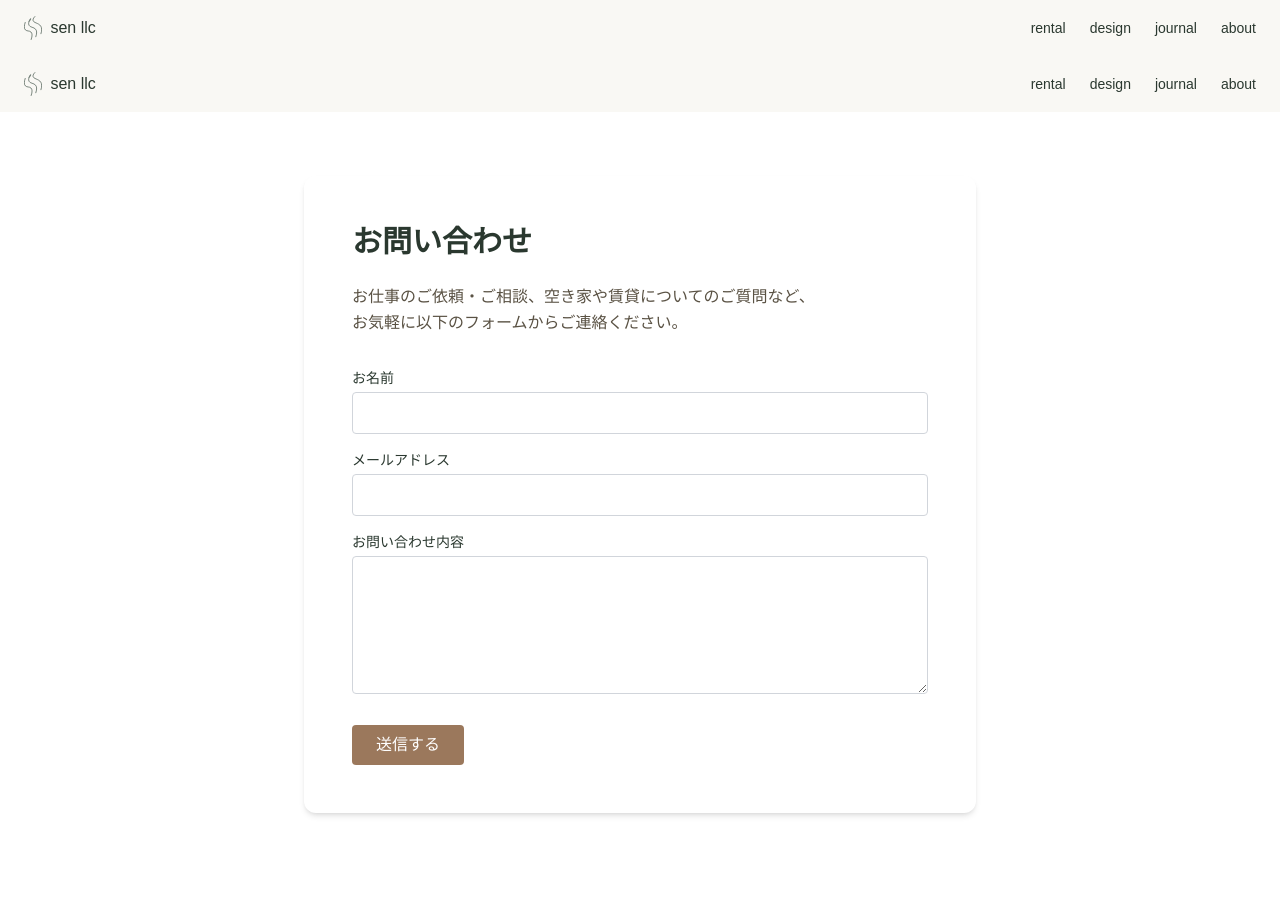
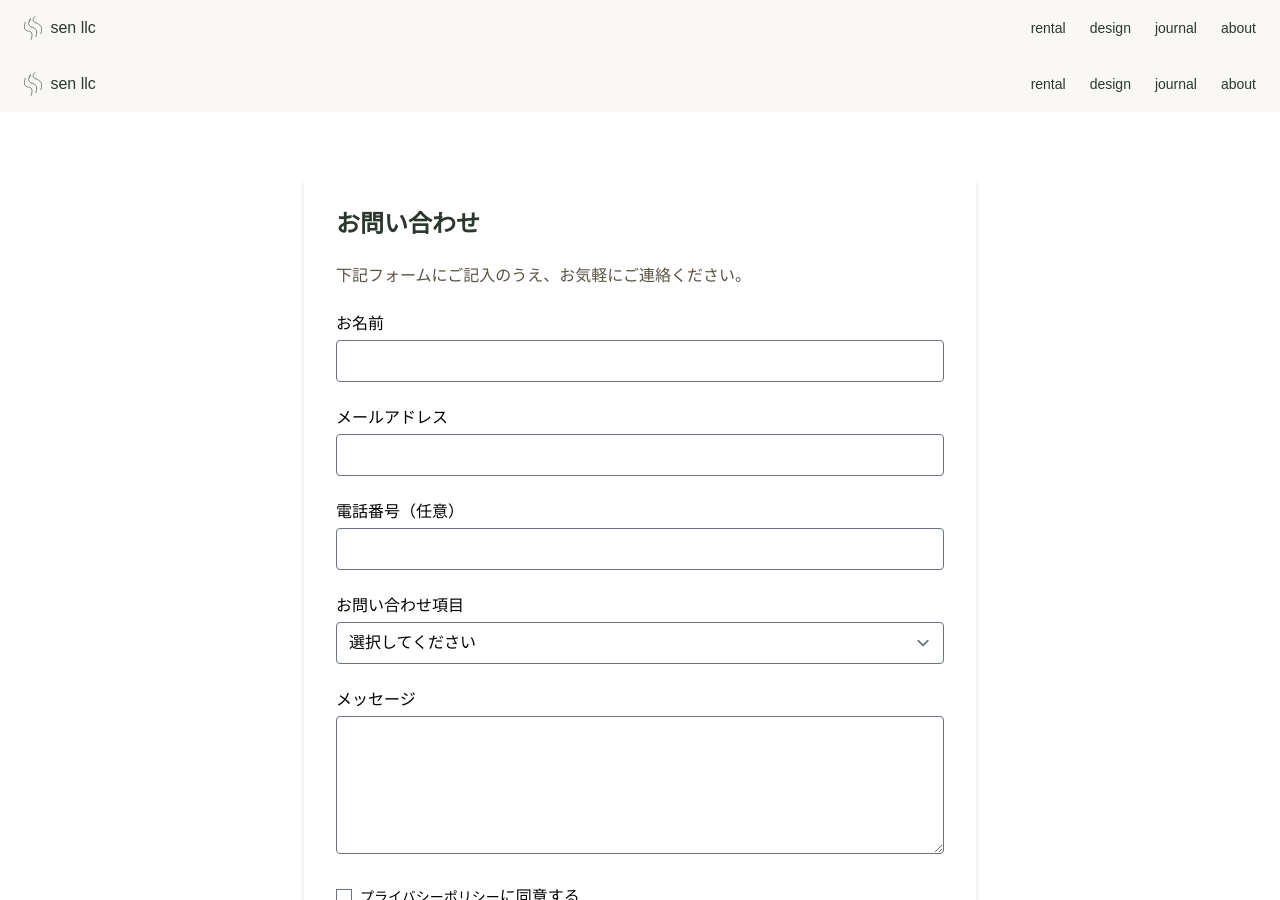
Before and after one commit to sen-llc/sen-llc.github.io, a Jekyll site: the page built from contact.html, in a window 1280 px wide and 900 px high. Built offline with Jekyll 4.4.1, drawn with Linux system fonts in a browser that asks for light colours; nearby versions of some CDN libraries; some web fonts are replaced.

Commit message:
Update contact.html

```diff
--- a/contact.html
+++ b/contact.html
@@ -1,43 +1,64 @@
 ---
 layout: default
 title: お問い合わせ
-theme: contact
 ---
 
 {% include header.html %}
 
-<section class="min-h-screen py-16 px-6 md:px-12 bg-gradient-to-b from-kinari to-[#9b785c] font-zen">
-  <div class="max-w-2xl mx-auto bg-kinari p-8 md:p-12 rounded-xl shadow-md">
-    <h1 class="text-3xl font-bold mb-6 text-primary">お問い合わせ</h1>
-    <p class="mb-8 text-[#5a5244] leading-relaxed">
-      お仕事のご依頼・ご相談、空き家や賃貸についてのご質問など、<br>
-      お気軽に以下のフォームからご連絡ください。
+<section class="bg-gradient-to-b from-kinari to-beige py-16 px-6">
+  <div class="bg-white bg-opacity-80 max-w-2xl mx-auto p-8 rounded shadow-md font-zen">
+    <h1 class="text-2xl font-bold text-primary mb-6">お問い合わせ</h1>
+    <p class="mb-6 text-[#5a5244]">
+      下記フォームにご記入のうえ、お気軽にご連絡ください。
     </p>
 
-    <form name="contact" method="POST" data-netlify="true" netlify-honeypot="bot-field">
+    <form name="contact" method="POST" data-netlify="true" netlify-honeypot="bot-field" class="space-y-6">
       <input type="hidden" name="form-name" value="contact">
       <p class="hidden">
-        <label>Don’t fill this out: <input name="bot-field"></label>
+        <label>Don’t fill this out if you're human: <input name="bot-field"></label>
       </p>
 
-      <div class="mb-4">
-        <label for="name" class="block text-sm mb-1 text-primary">お名前</label>
-        <input type="text" id="name" name="name" required class="w-full px-4 py-2 border border-gray-300 rounded focus:outline-none focus:ring-2 focus:ring-[#9b785c]">
+      <label class="block">
+        お名前
+        <input type="text" name="name" required class="mt-1 w-full border rounded px-3 py-2">
+      </label>
+
+      <label class="block">
+        メールアドレス
+        <input type="email" name="email" required class="mt-1 w-full border rounded px-3 py-2">
+      </label>
+
+      <label class="block">
+        電話番号（任意）
+        <input type="tel" name="tel" class="mt-1 w-full border rounded px-3 py-2">
+      </label>
+
+      <label class="block">
+        お問い合わせ項目
+        <select name="type" required class="mt-1 w-full border rounded px-3 py-2">
+          <option value="">選択してください</option>
+          <option>空き家活用について</option>
+          <option>リノベーションの相談</option>
+          <option>賃貸について</option>
+          <option>その他</option>
+        </select>
+      </label>
+
+      <label class="block">
+        メッセージ
+        <textarea name="message" rows="5" required class="mt-1 w-full border rounded px-3 py-2"></textarea>
+      </label>
+
+      <label class="flex items-center space-x-2">
+        <input type="checkbox" name="privacy" required>
+        <span><a href="/privacy.html" class="underline text-sm">プライバシーポリシー</a>に同意する</span>
+      </label>
+
+      <div>
+        <button type="submit" class="bg-deepgreen text-white px-6 py-2 rounded hover:bg-green-900">
+          送信する
+        </button>
       </div>
-
-      <div class="mb-4">
-        <label for="email" class="block text-sm mb-1 text-primary">メールアドレス</label>
-        <input type="email" id="email" name="email" required class="w-full px-4 py-2 border border-gray-300 rounded focus:outline-none focus:ring-2 focus:ring-[#9b785c]">
-      </div>
-
-      <div class="mb-6">
-        <label for="message" class="block text-sm mb-1 text-primary">お問い合わせ内容</label>
-        <textarea id="message" name="message" rows="5" required class="w-full px-4 py-2 border border-gray-300 rounded focus:outline-none focus:ring-2 focus:ring-[#9b785c]"></textarea>
-      </div>
-
-      <button type="submit" class="bg-[#9b785c] text-white px-6 py-2 rounded hover:bg-[#85644b] transition">
-        送信する
-      </button>
     </form>
   </div>
 </section>
```
